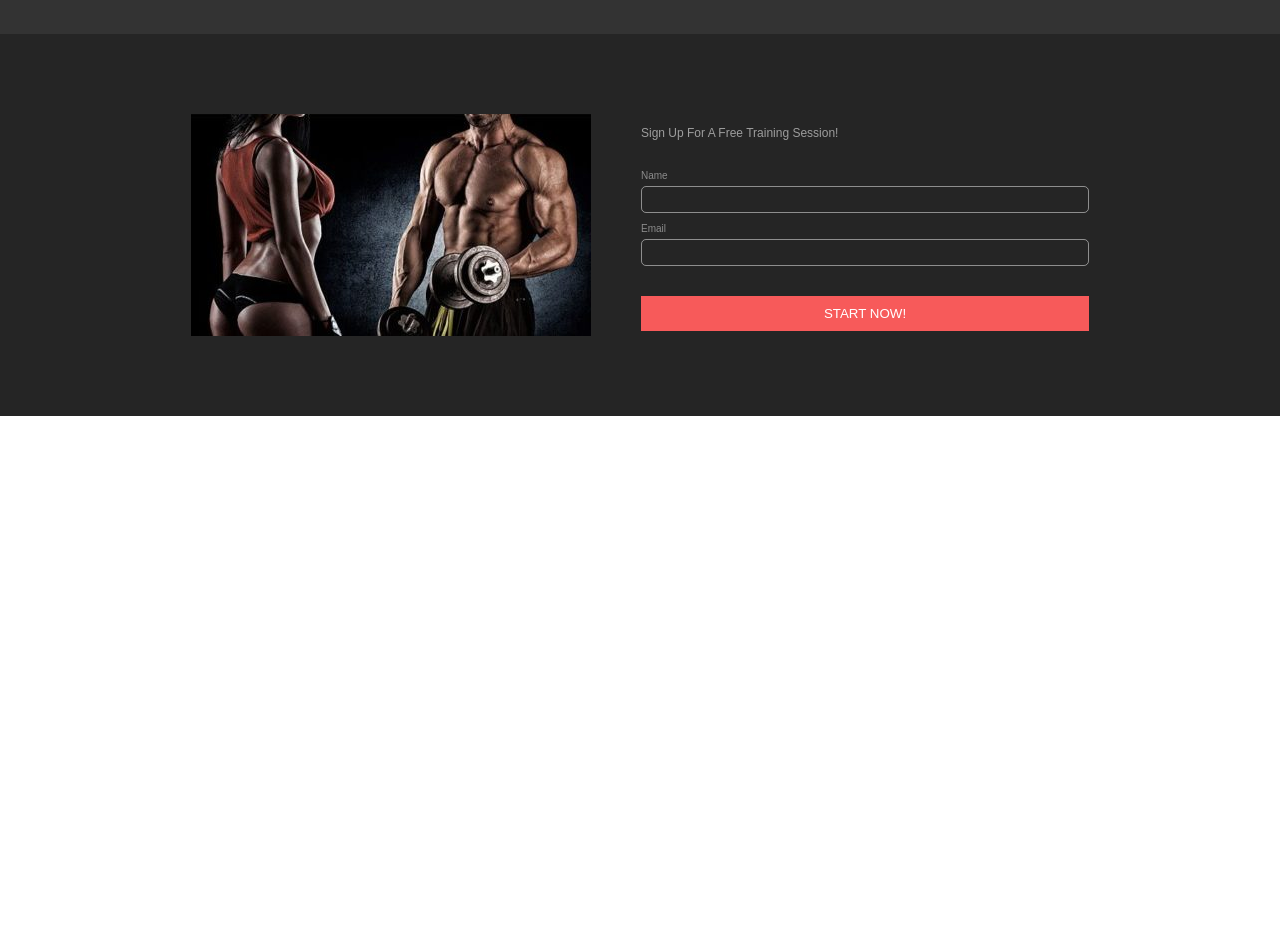
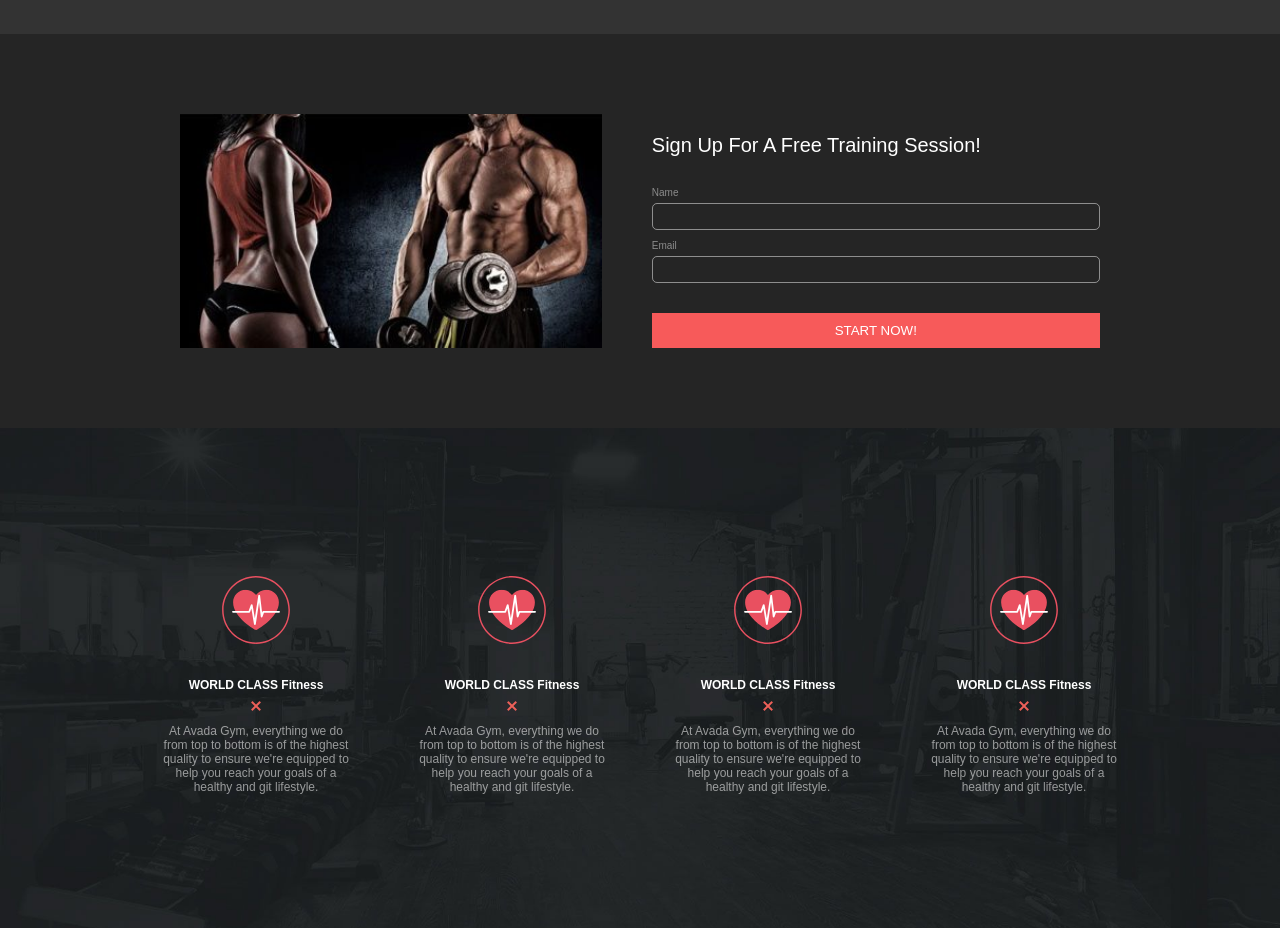
Before and after one commit to Antrussian/proj-html-vuejs, a Vue app in the folder gym/: page / in a window 1280 px wide. Shown: the part 1000-1928 px from the top of the page. Before the commit the page ends 1416 px from the top, so only its background shows below. Built offline with nearby package versions, Linux system fonts and the light colour scheme.

Commit message:
Sezione value proposition

```diff
--- a/gym/src/App.vue
+++ b/gym/src/App.vue
@@ -3,6 +3,7 @@
     <Header :menuItems="menuItems" />
     <Slogan />
     <Cta />
+    <ValueProposition/>
 
   </div>
 </template>
@@ -11,13 +12,14 @@
 import Header from './components/Header.vue';
 import Slogan from './components/Slogan.vue';
 import Cta from './components/Cta.vue';
-
+import ValueProposition from './components/ValueProposition.vue';
 
 export default {
   components: {
     Header,
     Slogan,
     Cta,
+    ValueProposition,
   },
   data() {
     return {
--- a/gym/src/components/Cta.vue
+++ b/gym/src/components/Cta.vue
@@ -7,7 +7,7 @@
 
 
       <div class="cta-input">
-      <p class="sub-title-slogan">Sign Up For A Free Training Session!</p>
+      <p class="sub-title-cta">Sign Up For A Free Training Session!</p>
 
     <label for="name">Name </label>
     <input v-model="name" type="text" id="name" required />
@@ -106,10 +106,10 @@ input {
 input::placeholder {
   color: rgba(255, 255, 255, 0.8); /* Colore del testo del placeholder */
 }
-.sub-title-slogan {
-  font-size: 12px;
+.sub-title-cta {
+  font-size: 20px;
   margin-bottom: 30px;
-  color: rgba(255, 255, 255, 0.552);
+  color: rgb(255, 255, 255);
   width: 100%;
 }
 
--- /dev/null
+++ b/gym/src/components/ValueProposition.vue
@@ -0,0 +1,113 @@
+<template>
+  <header class="container-value">
+
+<div class="wrapper">
+    <div class="content-value">
+      <img src="../assets/icona-progetto.svg" alt="xx" class="icona-value">
+      <h1 class="text-center-value">WORLD CLASS Fitness</h1>
+      <img src="../assets/images/divider-x-red.png" alt="xx">
+      <div class="sub-title-container">
+      <p class="sub-title-value">At Avada Gym, everything we do from top to bottom is of the highest quality to ensure we're equipped to help you reach your goals of a healthy and git lifestyle.</p>
+    </div>
+    </div>
+
+
+    <div class="content-value">
+      <img src="../assets/icona-progetto.svg" alt="xx" class="icona-value">
+      <h1 class="text-center-value">WORLD CLASS Fitness</h1>
+      <img src="../assets/images/divider-x-red.png" alt="xx">
+      <div class="sub-title-container">
+      <p class="sub-title-value">At Avada Gym, everything we do from top to bottom is of the highest quality to ensure we're equipped to help you reach your goals of a healthy and git lifestyle.</p>
+    </div>
+    </div>
+
+
+    <div class="content-value">
+      <img src="../assets/icona-progetto.svg" alt="xx" class="icona-value">
+      <h1 class="text-center-value">WORLD CLASS Fitness</h1>
+      <img src="../assets/images/divider-x-red.png" alt="xx">
+      <div class="sub-title-container">
+      <p class="sub-title-value">At Avada Gym, everything we do from top to bottom is of the highest quality to ensure we're equipped to help you reach your goals of a healthy and git lifestyle.</p>
+    </div>
+    </div>
+
+
+
+    <div class="content-value">
+      <img src="../assets/icona-progetto.svg" alt="xx" class="icona-value">
+      <h1 class="text-center-value">WORLD CLASS Fitness</h1>
+      <img src="../assets/images/divider-x-red.png" alt="xx">
+      <div class="sub-title-container">
+      <p class="sub-title-value">At Avada Gym, everything we do from top to bottom is of the highest quality to ensure we're equipped to help you reach your goals of a healthy and git lifestyle.</p>
+    </div>
+    </div>
+
+
+  </div>
+
+
+
+
+  </header>
+</template>
+
+<script>
+
+</script>
+
+<style>
+.text-center-value {
+  font-size: 12px;
+}
+
+
+.icona-value{
+  width: 120px;
+
+}
+
+.wrapper {
+  display: flex;
+  flex-direction: row;
+  width: 80%;
+
+}
+.container-value {
+  display: flex;
+  flex-direction: row;
+width: 100%;
+height: 500px;
+justify-content: center;
+
+  color: white;
+ background-image: url(../assets/images/gym_bkgd_bw-compressor.jpg);
+ background-position: center;
+ background-repeat: no-repeat;
+ background-size: cover;
+
+}
+
+
+
+.content-value {
+  display: flex;
+  flex-direction: column;
+  text-align: center;
+  padding: 2rem;
+  font-size: 30px;
+  justify-content: center;
+  align-items: center;
+
+
+}
+
+.sub-title-value {
+  font-size: 12px;
+
+  color: rgba(255, 255, 255, 0.552);
+  width: 100%;
+
+}
+
+
+</style>
```
Also changed, not shown: gym/src/assets/icona-progetto.svg (added).
